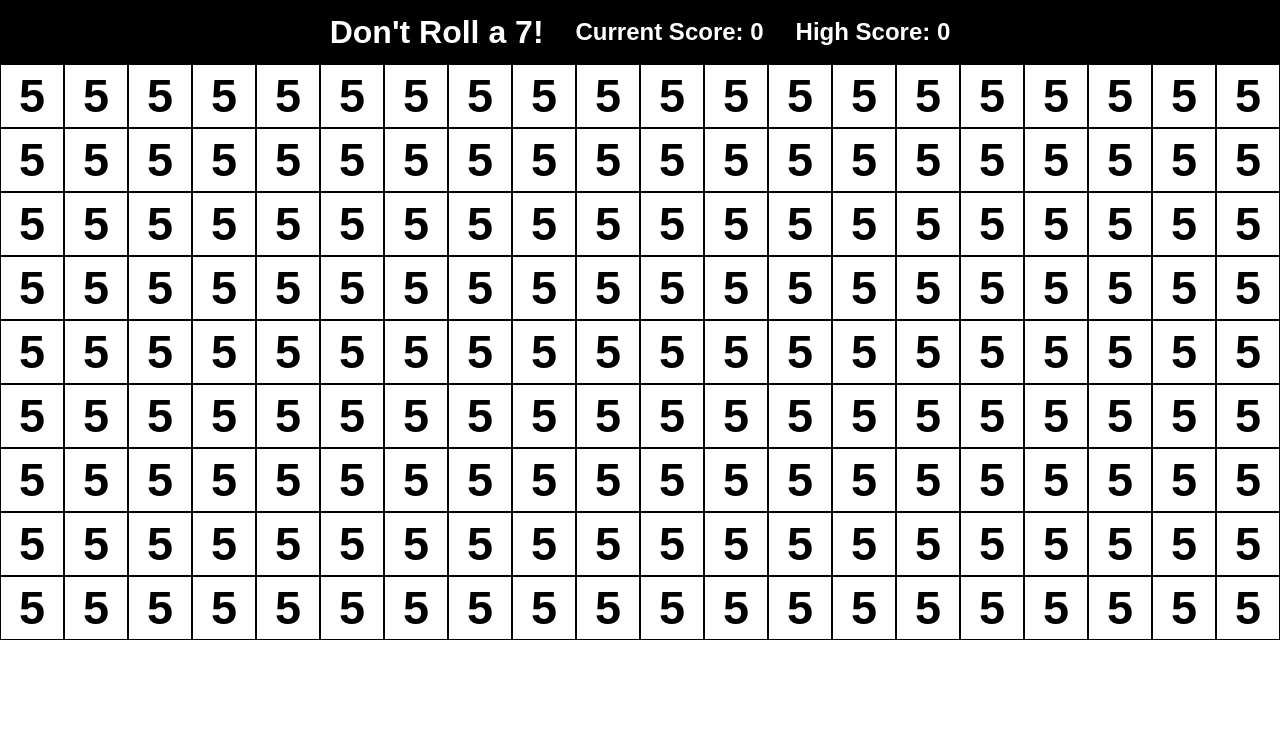
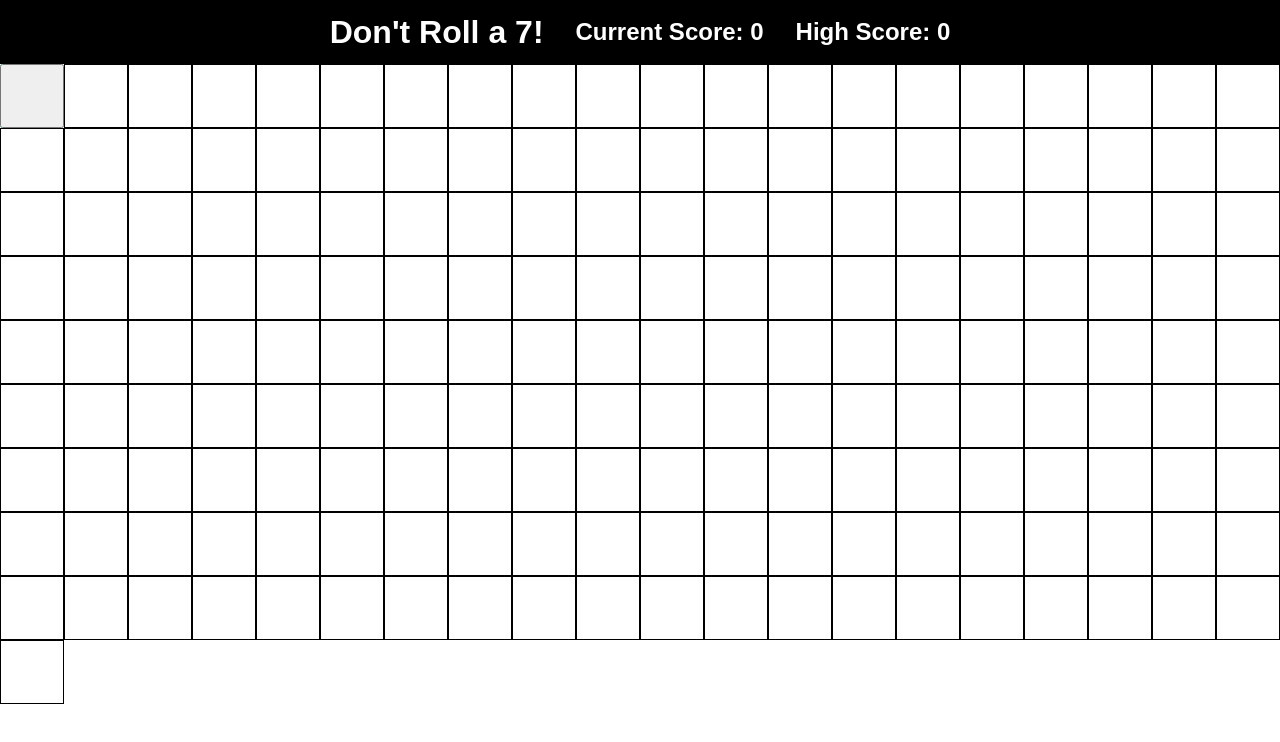
Before and after one commit to kjobrien11/dont-roll-a-7, an Angular app in the folder dra7/: page / in a window 1280 px wide. Shown: the top 742 px of the page. Built offline with nearby package versions, Linux system fonts and the light colour scheme.

Commit message:
connects roll but is showing all

```diff
--- a/dra7/src/app/game-board-sqaure/game-board-sqaure.component.ts
+++ b/dra7/src/app/game-board-sqaure/game-board-sqaure.component.ts
@@ -1,4 +1,5 @@
-import { Component } from '@angular/core';
+import { Component, Input } from '@angular/core';
+import { GameService } from '../service/game.service';
 
 @Component({
   selector: 'app-game-board-sqaure',
@@ -8,6 +9,8 @@
 })
 export class GameBoardSqaureComponent {
 
-  roll: number = 5;
+  @Input() index!: number;
+  @Input() roll!: number | null;
+
 
 }
--- a/dra7/src/app/game-board/game-board.component.html
+++ b/dra7/src/app/game-board/game-board.component.html
@@ -1,184 +1,5 @@
-<div class = "game-board-container">
-<app-game-board-sqaure></app-game-board-sqaure>
-<app-game-board-sqaure></app-game-board-sqaure>
-<app-game-board-sqaure></app-game-board-sqaure>
-<app-game-board-sqaure></app-game-board-sqaure>
-<app-game-board-sqaure></app-game-board-sqaure>
-<app-game-board-sqaure></app-game-board-sqaure>
-<app-game-board-sqaure></app-game-board-sqaure>
-<app-game-board-sqaure></app-game-board-sqaure>
-<app-game-board-sqaure></app-game-board-sqaure>
-<app-game-board-sqaure></app-game-board-sqaure>
-<app-game-board-sqaure></app-game-board-sqaure>
-<app-game-board-sqaure></app-game-board-sqaure>
-<app-game-board-sqaure></app-game-board-sqaure>
-<app-game-board-sqaure></app-game-board-sqaure>
-<app-game-board-sqaure></app-game-board-sqaure>
-<app-game-board-sqaure></app-game-board-sqaure>
-<app-game-board-sqaure></app-game-board-sqaure>
-<app-game-board-sqaure></app-game-board-sqaure>
-<app-game-board-sqaure></app-game-board-sqaure>
-<app-game-board-sqaure></app-game-board-sqaure>
-<app-game-board-sqaure></app-game-board-sqaure>
-<app-game-board-sqaure></app-game-board-sqaure>
-<app-game-board-sqaure></app-game-board-sqaure>
-<app-game-board-sqaure></app-game-board-sqaure>
-<app-game-board-sqaure></app-game-board-sqaure>
-<app-game-board-sqaure></app-game-board-sqaure>
-<app-game-board-sqaure></app-game-board-sqaure>
-<app-game-board-sqaure></app-game-board-sqaure>
-<app-game-board-sqaure></app-game-board-sqaure>
-<app-game-board-sqaure></app-game-board-sqaure>
-<app-game-board-sqaure></app-game-board-sqaure>
-<app-game-board-sqaure></app-game-board-sqaure>
-<app-game-board-sqaure></app-game-board-sqaure>
-<app-game-board-sqaure></app-game-board-sqaure>
-<app-game-board-sqaure></app-game-board-sqaure>
-<app-game-board-sqaure></app-game-board-sqaure>
-<app-game-board-sqaure></app-game-board-sqaure>
-<app-game-board-sqaure></app-game-board-sqaure>
-<app-game-board-sqaure></app-game-board-sqaure>
-<app-game-board-sqaure></app-game-board-sqaure>
-<app-game-board-sqaure></app-game-board-sqaure>
-<app-game-board-sqaure></app-game-board-sqaure>
-<app-game-board-sqaure></app-game-board-sqaure>
-<app-game-board-sqaure></app-game-board-sqaure>
-<app-game-board-sqaure></app-game-board-sqaure>
-<app-game-board-sqaure></app-game-board-sqaure>
-<app-game-board-sqaure></app-game-board-sqaure>
-<app-game-board-sqaure></app-game-board-sqaure>
-<app-game-board-sqaure></app-game-board-sqaure>
-<app-game-board-sqaure></app-game-board-sqaure>
-<app-game-board-sqaure></app-game-board-sqaure>
-<app-game-board-sqaure></app-game-board-sqaure>
-<app-game-board-sqaure></app-game-board-sqaure>
-<app-game-board-sqaure></app-game-board-sqaure>
-<app-game-board-sqaure></app-game-board-sqaure>
-<app-game-board-sqaure></app-game-board-sqaure>
-<app-game-board-sqaure></app-game-board-sqaure>
-<app-game-board-sqaure></app-game-board-sqaure>
-<app-game-board-sqaure></app-game-board-sqaure>
-<app-game-board-sqaure></app-game-board-sqaure>
-<app-game-board-sqaure></app-game-board-sqaure>
-<app-game-board-sqaure></app-game-board-sqaure>
-<app-game-board-sqaure></app-game-board-sqaure>
-<app-game-board-sqaure></app-game-board-sqaure>
-<app-game-board-sqaure></app-game-board-sqaure>
-<app-game-board-sqaure></app-game-board-sqaure>
-<app-game-board-sqaure></app-game-board-sqaure>
-<app-game-board-sqaure></app-game-board-sqaure>
-<app-game-board-sqaure></app-game-board-sqaure>
-<app-game-board-sqaure></app-game-board-sqaure>
-<app-game-board-sqaure></app-game-board-sqaure>
-<app-game-board-sqaure></app-game-board-sqaure>
-<app-game-board-sqaure></app-game-board-sqaure>
-<app-game-board-sqaure></app-game-board-sqaure>
-<app-game-board-sqaure></app-game-board-sqaure>
-<app-game-board-sqaure></app-game-board-sqaure>
-<app-game-board-sqaure></app-game-board-sqaure>
-<app-game-board-sqaure></app-game-board-sqaure>
-<app-game-board-sqaure></app-game-board-sqaure>
-<app-game-board-sqaure></app-game-board-sqaure>
-<app-game-board-sqaure></app-game-board-sqaure>
-<app-game-board-sqaure></app-game-board-sqaure>
-<app-game-board-sqaure></app-game-board-sqaure>
-<app-game-board-sqaure></app-game-board-sqaure>
-<app-game-board-sqaure></app-game-board-sqaure>
-<app-game-board-sqaure></app-game-board-sqaure>
-<app-game-board-sqaure></app-game-board-sqaure>
-<app-game-board-sqaure></app-game-board-sqaure>
-<app-game-board-sqaure></app-game-board-sqaure>
-<app-game-board-sqaure></app-game-board-sqaure>
-<app-game-board-sqaure></app-game-board-sqaure>
-<app-game-board-sqaure></app-game-board-sqaure>
-<app-game-board-sqaure></app-game-board-sqaure>
-<app-game-board-sqaure></app-game-board-sqaure>
-<app-game-board-sqaure></app-game-board-sqaure>
-<app-game-board-sqaure></app-game-board-sqaure>
-<app-game-board-sqaure></app-game-board-sqaure>
-<app-game-board-sqaure></app-game-board-sqaure>
-<app-game-board-sqaure></app-game-board-sqaure>
-<app-game-board-sqaure></app-game-board-sqaure>
-<app-game-board-sqaure></app-game-board-sqaure>
-<app-game-board-sqaure></app-game-board-sqaure>
-<app-game-board-sqaure></app-game-board-sqaure>
-<app-game-board-sqaure></app-game-board-sqaure>
-<app-game-board-sqaure></app-game-board-sqaure>
-<app-game-board-sqaure></app-game-board-sqaure>
-<app-game-board-sqaure></app-game-board-sqaure>
-<app-game-board-sqaure></app-game-board-sqaure>
-<app-game-board-sqaure></app-game-board-sqaure>
-<app-game-board-sqaure></app-game-board-sqaure>
-<app-game-board-sqaure></app-game-board-sqaure>
-<app-game-board-sqaure></app-game-board-sqaure>
-<app-game-board-sqaure></app-game-board-sqaure>
-<app-game-board-sqaure></app-game-board-sqaure>
-<app-game-board-sqaure></app-game-board-sqaure>
-<app-game-board-sqaure></app-game-board-sqaure>
-<app-game-board-sqaure></app-game-board-sqaure>
-<app-game-board-sqaure></app-game-board-sqaure>
-<app-game-board-sqaure></app-game-board-sqaure>
-<app-game-board-sqaure></app-game-board-sqaure>
-<app-game-board-sqaure></app-game-board-sqaure>
-<app-game-board-sqaure></app-game-board-sqaure>
-<app-game-board-sqaure></app-game-board-sqaure>
-<app-game-board-sqaure></app-game-board-sqaure>
-<app-game-board-sqaure></app-game-board-sqaure>
-<app-game-board-sqaure></app-game-board-sqaure>
-<app-game-board-sqaure></app-game-board-sqaure>
-<app-game-board-sqaure></app-game-board-sqaure>
-<app-game-board-sqaure></app-game-board-sqaure>
-<app-game-board-sqaure></app-game-board-sqaure>
-<app-game-board-sqaure></app-game-board-sqaure>
-<app-game-board-sqaure></app-game-board-sqaure>
-<app-game-board-sqaure></app-game-board-sqaure>
-<app-game-board-sqaure></app-game-board-sqaure>
-<app-game-board-sqaure></app-game-board-sqaure>
-<app-game-board-sqaure></app-game-board-sqaure>
-<app-game-board-sqaure></app-game-board-sqaure>
-<app-game-board-sqaure></app-game-board-sqaure>
-<app-game-board-sqaure></app-game-board-sqaure>
-<app-game-board-sqaure></app-game-board-sqaure>
-<app-game-board-sqaure></app-game-board-sqaure>
-<app-game-board-sqaure></app-game-board-sqaure>
-<app-game-board-sqaure></app-game-board-sqaure>
-<app-game-board-sqaure></app-game-board-sqaure>
-<app-game-board-sqaure></app-game-board-sqaure>
-<app-game-board-sqaure></app-game-board-sqaure>
-<app-game-board-sqaure></app-game-board-sqaure>
-<app-game-board-sqaure></app-game-board-sqaure>
-<app-game-board-sqaure></app-game-board-sqaure>
-<app-game-board-sqaure></app-game-board-sqaure>
-<app-game-board-sqaure></app-game-board-sqaure>
-<app-game-board-sqaure></app-game-board-sqaure>
-<app-game-board-sqaure></app-game-board-sqaure>
-<app-game-board-sqaure></app-game-board-sqaure>
-<app-game-board-sqaure></app-game-board-sqaure>
-<app-game-board-sqaure></app-game-board-sqaure>
-<app-game-board-sqaure></app-game-board-sqaure>
-<app-game-board-sqaure></app-game-board-sqaure>
-<app-game-board-sqaure></app-game-board-sqaure>
-<app-game-board-sqaure></app-game-board-sqaure>
-<app-game-board-sqaure></app-game-board-sqaure>
-<app-game-board-sqaure></app-game-board-sqaure>
-<app-game-board-sqaure></app-game-board-sqaure>
-<app-game-board-sqaure></app-game-board-sqaure>
-<app-game-board-sqaure></app-game-board-sqaure>
-<app-game-board-sqaure></app-game-board-sqaure>
-<app-game-board-sqaure></app-game-board-sqaure>
-<app-game-board-sqaure></app-game-board-sqaure>
-<app-game-board-sqaure></app-game-board-sqaure>
-<app-game-board-sqaure></app-game-board-sqaure>
-<app-game-board-sqaure></app-game-board-sqaure>
-<app-game-board-sqaure></app-game-board-sqaure>
-<app-game-board-sqaure></app-game-board-sqaure>
-<app-game-board-sqaure></app-game-board-sqaure>
-<app-game-board-sqaure></app-game-board-sqaure>
-<app-game-board-sqaure></app-game-board-sqaure>
-<app-game-board-sqaure></app-game-board-sqaure>
-<app-game-board-sqaure></app-game-board-sqaure>
-<app-game-board-sqaure></app-game-board-sqaure>
-<app-game-board-sqaure></app-game-board-sqaure>
-
-
+<div class="game-board-container">
+    <button (click)="roll()"></button>
+    <app-game-board-sqaure *ngFor="let x of squares; let i = index" [index]="i + 1" [roll]="rollNumber$ | async">
+    </app-game-board-sqaure>
 </div>
--- a/dra7/src/app/game-board/game-board.component.ts
+++ b/dra7/src/app/game-board/game-board.component.ts
@@ -1,11 +1,28 @@
 import { Component } from '@angular/core';
 import { GameBoardSqaureComponent } from '../game-board-sqaure/game-board-sqaure.component';
+import { NgFor } from '@angular/common';
+import { GameService } from '../service/game.service';
+import { CommonModule } from '@angular/common';
+import { Observable } from 'rxjs';
+
 @Component({
   selector: 'app-game-board',
-  imports: [GameBoardSqaureComponent],
+  imports: [GameBoardSqaureComponent, NgFor, CommonModule],
   templateUrl: './game-board.component.html',
   styleUrl: './game-board.component.css'
 })
 export class GameBoardComponent {
+  rollNumber$!: Observable<number | null>;
+
+
+  squares = Array.from({ length: 180 });
+  constructor(public gameService: GameService) {
+    this.rollNumber$ = this.gameService.rollNumber$;
+  }
+
+  roll(){
+    this.gameService.roll();
+  }
+
 
 }
--- a/dra7/src/app/service/game.service.ts
+++ b/dra7/src/app/service/game.service.ts
@@ -9,14 +9,17 @@
   dontRoll: number = 7;
   private currentScoreSubject = new BehaviorSubject<number>(0);
   private highScoreSubject = new BehaviorSubject<number>(0);
+  private rollNumberSubject = new BehaviorSubject<number | null>(null);
 
+  rollNumber$ = this.rollNumberSubject.asObservable();
   currentScore$ = this.currentScoreSubject.asObservable();
   highScore$ = this.highScoreSubject.asObservable();
 
   constructor() { }
 
   roll(): number {
-    const roll = Math.floor(Math.random() * 180) + 1;
+    const roll = Math.floor(Math.random() * 100);
+    this.rollNumberSubject.next(roll);
 
     if (roll === this.dontRoll) {
       const high = Math.max(this.highScoreSubject.value, this.currentScoreSubject.value);
```
